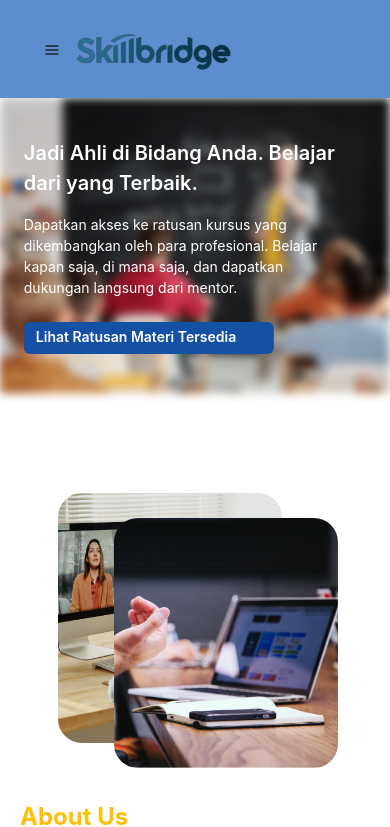
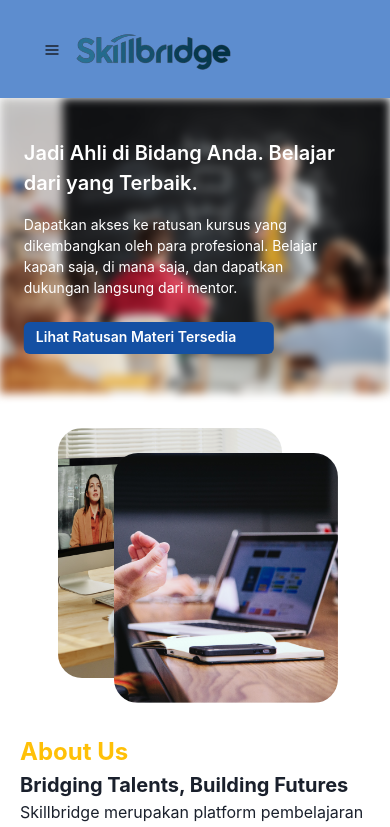
Before and after one commit to winbiz-project/online_course_fe, a React (Vite) app: page / in a window 390 px wide. Shown: the top 827 px of the page. Built offline with nearby package versions, Linux system fonts and the light colour scheme; some icons are missing.

Commit message:
fix: adjusment for section about us and card testimony

```diff
--- a/src/components/card/testimony.jsx
+++ b/src/components/card/testimony.jsx
@@ -46,7 +46,7 @@ const CardTestimony = ({ testimony }) => {
     const { title, description, material, image } = testimony;
     return (
         <Card
-            direction={{ base: "column", md: "row" }}
+            direction={{ base: "column", md: "column", lg: "row" }}
             overflow="hidden"
             variant="outline"
             borderRadius="15px"
@@ -60,7 +60,7 @@ const CardTestimony = ({ testimony }) => {
                 height={{ base: "250px", md: "100%" }}
                 borderRadius="15px"
             />
-            <Stack spacing={4} mt={{ base: "4", md: "0" }} ml={{ md: "4" }}>
+            <Stack spacing={4} mt={{ base: "4", md: "0" }}>
                 <CardBody>
                     <Heading size="md">{title}</Heading>
                     <Text py="2">
--- a/src/components/landingPage/about.jsx
+++ b/src/components/landingPage/about.jsx
@@ -36,14 +36,14 @@ const About = () => {
 
   return (
     <Flex
-      direction={{ base: "column", md: "row" }}
+      direction={{ base: "column", md: "column", lg: "row" }}
       justifyContent="space-between"
       alignItems="center"
-      my={20}
-      p={{ base: 5, md: 20 }} // Padding yang berbeda untuk mobile dan desktop
+      my={{  base: 15, md: 15, lg: 20 }}
+      p={{ base: 5, md: 10, lg: 20 }} // Padding yang berbeda untuk mobile dan desktop
       gap={10}
     >
-      <Box flex="1" position="relative" textAlign="center" mb={{ base: 4, md: 0 }}display="flex" justifyContent="center" alignItems="center" ml={{base: -50, md:0}}>
+      <Box flex="1" position="relative" textAlign="center" mb={{ base: 4, md: 8, lg: 0 }}display="flex" justifyContent="center" alignItems="center" ml={{base: -50, md:0}}>
         <Box position="relative" width="fit-content" textAlign={"center"}>
             {/* <Image src={img_about} height={"350px"} borderRadius={"3xl"} />
             <Image position={"absolute"} bottom={"-15%"} right={"25%"} src={img_about_2} height={"350px"} borderRadius={"3xl"} /> */}
```
